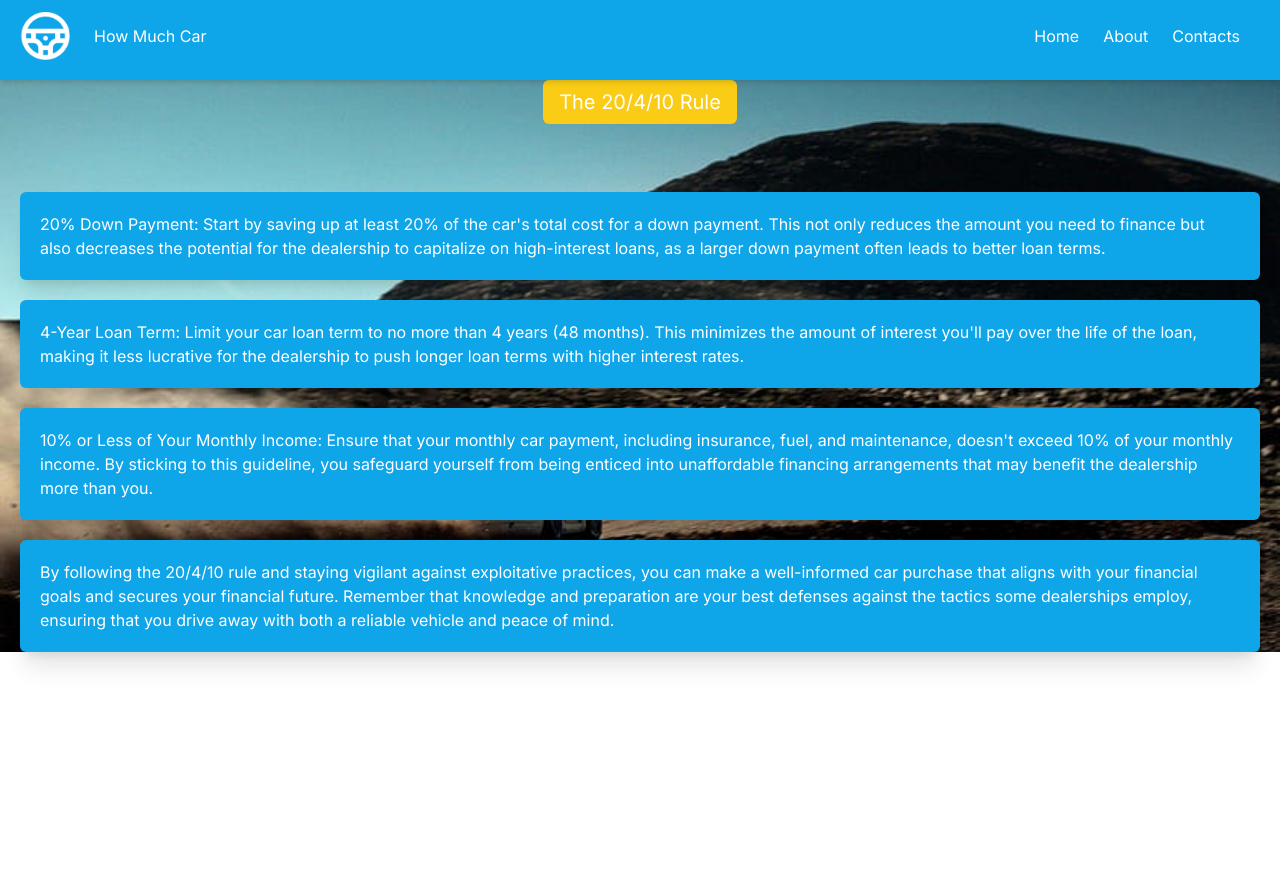
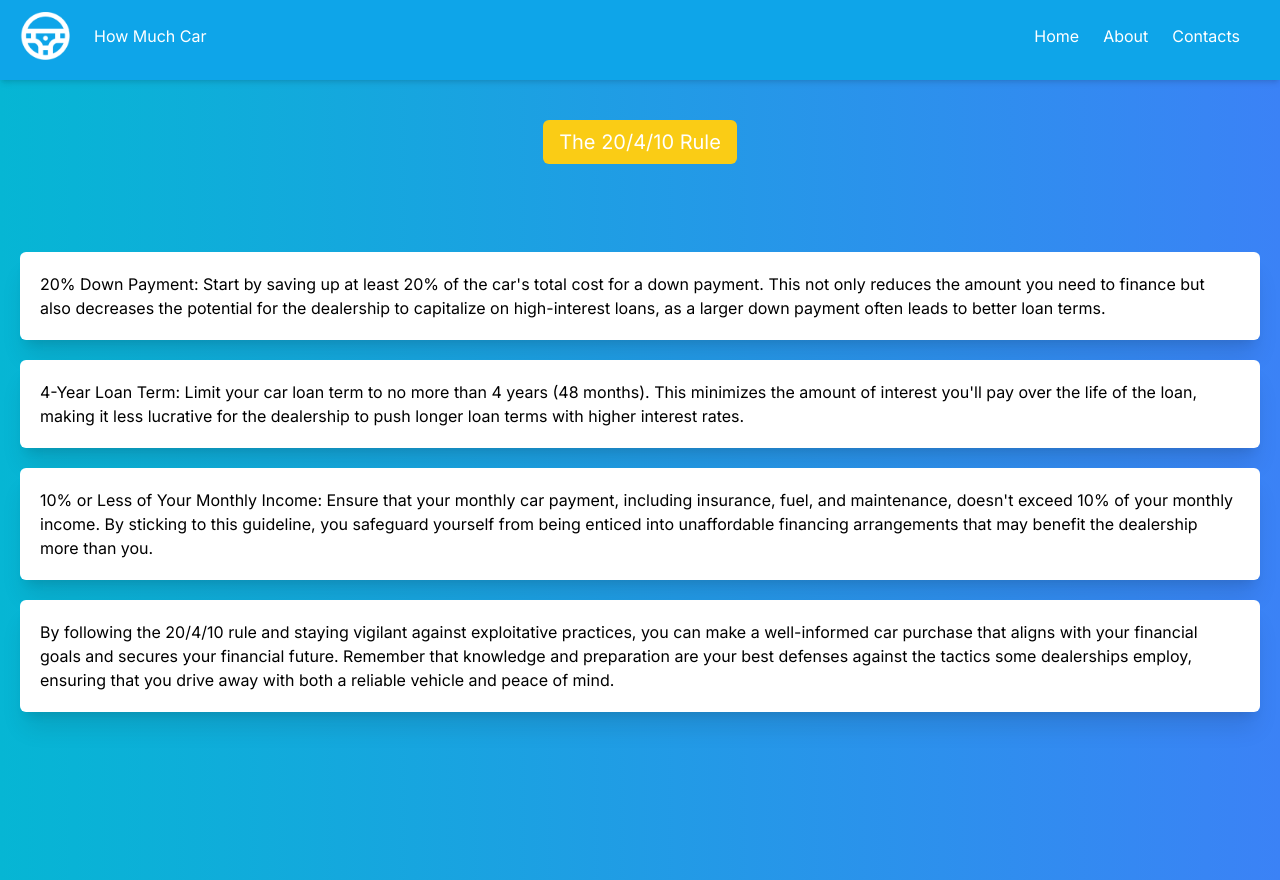
Before and after one commit to erom03/ShellHacks-2023, a Next.js app: page /about in a window 1280 px wide. Before the commit the page ends 800 px from the top, so only its background shows below. Built offline with nearby package versions, Linux system fonts and the light colour scheme.

Commit message:
the about reformation of 442 am

```diff
--- a/app/about/page.tsx
+++ b/app/about/page.tsx
@@ -7,40 +7,42 @@ import Image from "next/image";
 const page = () => {
   return (
 
-    <main className="bg-[url('/images/Rallying2.jpg')] bg-center bg-cover h-full">
+    <main>
     <>
+
     <header><Navigation /></header>
+    <div className="flex items h-screen bg-gradient-to-r from-cyan-500 to-blue-500">
         <div>
 
-            <center><h1 className= "text-xl bg-yellow-400 text-white py-2 px-4 rounded-md inline-block">The 20/4/10 Rule </h1></center>
+            <center><h1 className= "text-xl bg-yellow-400 text-white my-10 py-2 px-4 rounded-md inline-block">The 20/4/10 Rule </h1></center>
 
 
 
 
     <br/>
     <br/>
-    <div className="bg-sky-500 p-5 text-white font-normal shadow-xl rounded-md personOne w-5/3 mx-5 my-5 text-wrap">
+    <div className="bg-white p-5 text-black font-normal shadow-xl rounded-md personOne w-5/3 mx-5 my-0 text-wrap">
         <label>
         20% Down Payment: Start by saving up at least 20% of the car's total cost for a down payment. This
         not only reduces the amount you need to finance but also decreases the potential for the dealership to
         capitalize on high-interest loans, as a larger down payment often leads to better loan terms.
         </label>
     </div>
-    <div className="bg-sky-500 p-5 text-white font-normal shadow-xl rounded-md personOne w-5/3 mx-5 my-5">
+    <div className="bg-white p-5 text-black font-normal shadow-xl rounded-md personOne w-5/3 mx-5 my-5">
         <label>
         4-Year Loan Term: Limit your car loan term to no more than 4 years (48 months). This minimizes the
         amount of interest you'll pay over the life of the loan, making it less lucrative for the dealership
         to push longer loan terms with higher interest rates.
         </label>
     </div>
-    <div className="bg-sky-500 p-5 text-white font-normal shadow-xl rounded-md personOne w-5/3 mx-5 my-5">
+    <div className="bg-white p-5 text-black font-normal shadow-xl rounded-md personOne w-5/3 mx-5 my-5">
         <label>
         10% or Less of Your Monthly Income: Ensure that your monthly car payment, including insurance, fuel,
         and maintenance, doesn't exceed 10% of your monthly income. By sticking to this guideline, you safeguard
         yourself from being enticed into unaffordable financing arrangements that may benefit the dealership more than you.
         </label>
     </div>
-    <div className="bg-sky-500 p-5 text-white font-normal shadow-xl rounded-md personOne w-5/3 mx-5 my-5">
+    <div className="bg-white p-5 text-black font-normal shadow-xl rounded-md personOne w-5/3 mx-5 my-5">
         <label>
         By following the 20/4/10 rule and staying vigilant against exploitative practices, you can make a
         well-informed car purchase that aligns with your financial goals and secures your financial future.
@@ -50,6 +52,7 @@ const page = () => {
     </div>
 
         </div>
+        </div>
     </>
     </main>
   )
```
